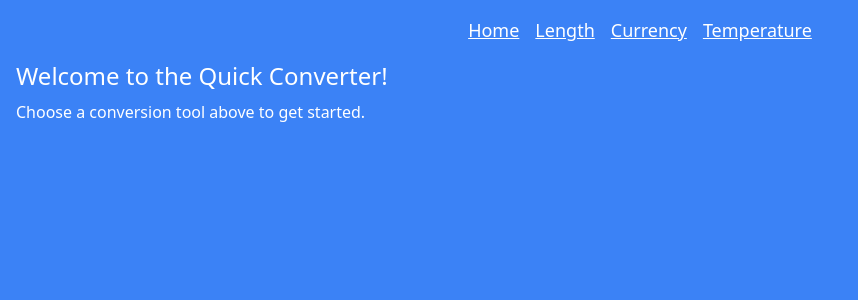
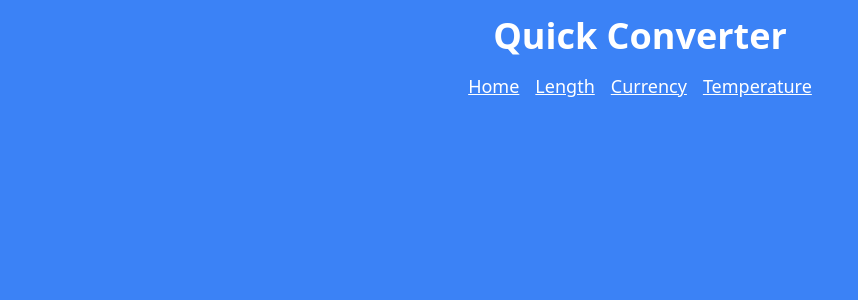
Before and after one commit to JesseCochran/QuickConverter, a React (Vite) app in the folder QuickConverter/: page / in a window 1280 px wide. Shown: the top 300 px of the page, without its empty margins (0-858 px from the left). Built offline with nearby package versions, Linux system fonts and the light colour scheme.

Commit message:
fix: links to main page

```diff
--- a/QuickConverter/src/App.tsx
+++ b/QuickConverter/src/App.tsx
@@ -8,15 +8,18 @@ function App() {
   return (
     <Router>
       <div className="p-4 bg-blue-500 text-white min-h-screen">
+      <header className="mb-4 text-center">
+          <h1 className="text-4xl font-bold">Quick Converter</h1>
+        </header>
         <nav className="mb-4 flex justify-center space-x-4">
-          <Link className="text-lg underline" to="/">Home</Link>
+          <Link className="text-lg underline" to="/QuickConverter">Home</Link>
           <Link className="text-lg underline" to="/length">Length</Link>
           <Link className="text-lg underline" to="/currency">Currency</Link>
           <Link className="text-lg underline" to="/temperature">Temperature</Link>
         </nav>
 
         <Routes>
-          <Route path="/" element={
+          <Route path="/QuickConverter" element={
             <>
               <h1 className="text-2xl">Welcome to the Quick Converter!</h1>
               <p className="mt-2">Choose a conversion tool above to get started.</p>
```
